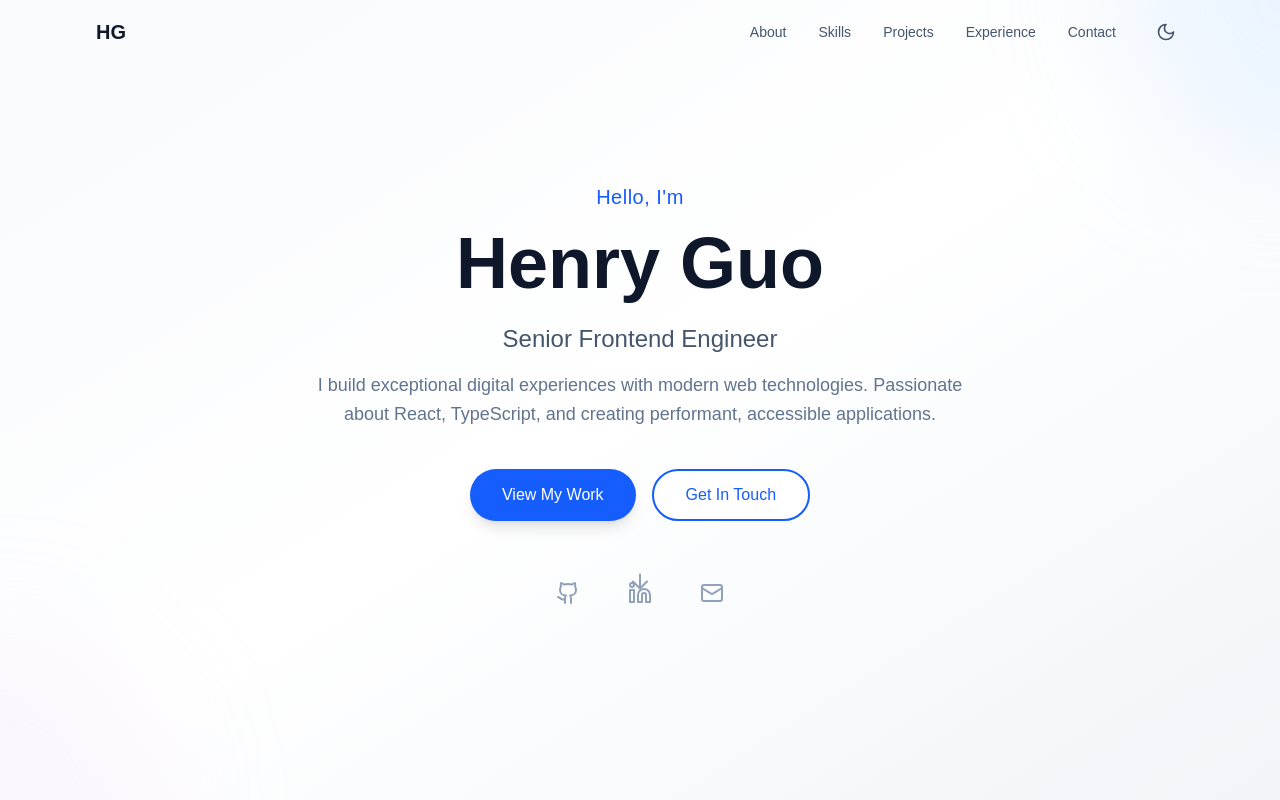
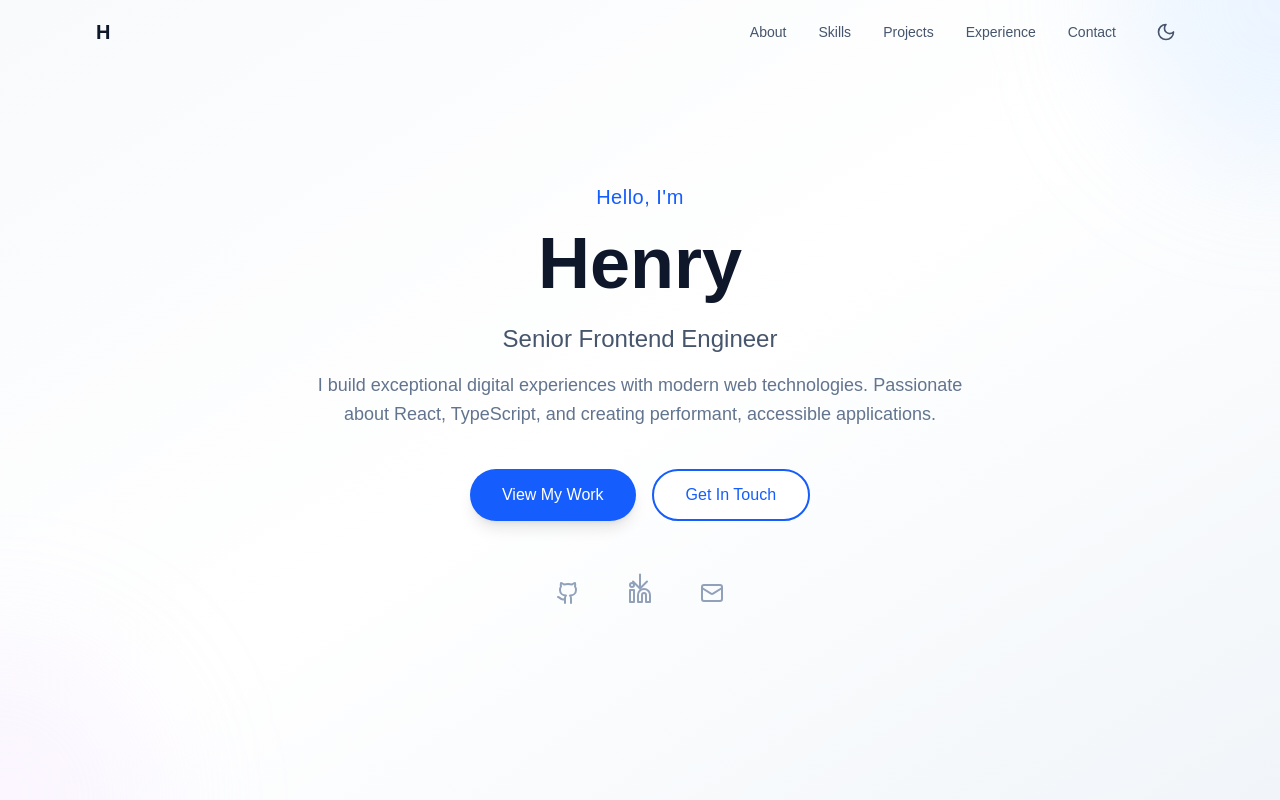
Before and after one commit to guoguinan/portfolio-projects, a Next.js app in the folder portfolio-website/: page / in a window 1280 px wide. Shown: the top 800 px of the page. Built offline with nearby package versions, Linux system fonts and the light colour scheme.

Commit message:
refactor: rename Henry Guo -> Henry, update logo H, email henry@example.com

```diff
--- a/portfolio-website/src/app/layout.tsx
+++ b/portfolio-website/src/app/layout.tsx
@@ -13,9 +13,9 @@ const geistMono = Geist_Mono({
 });
 
 export const metadata: Metadata = {
-  title: "Henry Guo - Senior Frontend Engineer",
+  title: "Henry - Senior Frontend Engineer",
   description:
-    "Portfolio of Henry Guo, a senior frontend engineer specializing in React, Next.js, TypeScript, and modern web technologies.",
+    "Portfolio of Henry, a senior frontend engineer specializing in React, Next.js, TypeScript, and modern web technologies.",
   keywords: [
     "frontend engineer",
     "react developer",
@@ -24,9 +24,9 @@ export const metadata: Metadata = {
     "web development",
     "remote work",
   ],
-  authors: [{ name: "Henry Guo" }],
+  authors: [{ name: "Henry" }],
   openGraph: {
-    title: "Henry Guo - Senior Frontend Engineer",
+    title: "Henry - Senior Frontend Engineer",
     description: "Building exceptional digital experiences with modern web technologies.",
     type: "website",
   },
--- a/portfolio-website/src/components/Contact.tsx
+++ b/portfolio-website/src/components/Contact.tsx
@@ -54,7 +54,7 @@ export default function Contact() {
                   </div>
                   <div>
                     <p className="text-sm text-slate-500 dark:text-slate-400">Email</p>
-                    <p className="text-slate-900 dark:text-white">henry.guo@example.com</p>
+                    <p className="text-slate-900 dark:text-white">henry@example.com</p>
                   </div>
                 </div>
                 <div className="flex items-center gap-4">
--- a/portfolio-website/src/components/Footer.tsx
+++ b/portfolio-website/src/components/Footer.tsx
@@ -8,7 +8,7 @@ export default function Footer() {
       <div className="max-w-6xl mx-auto px-4 sm:px-6 lg:px-8">
         <div className="flex flex-col sm:flex-row items-center justify-between gap-4">
           <p className="text-sm text-slate-600 dark:text-slate-400">
-            &copy; {new Date().getFullYear()} Henry Guo. All rights reserved.
+            &copy; {new Date().getFullYear()} Henry. All rights reserved.
           </p>
           <div className="flex items-center gap-2 text-sm text-slate-600 dark:text-slate-400">
             <span>Built with</span>
@@ -35,7 +35,7 @@ export default function Footer() {
               <Linkedin className="w-5 h-5" />
             </a>
             <a
-              href="mailto:henry.guo@example.com"
+              href="mailto:henry@example.com"
               className="text-slate-400 hover:text-blue-600 dark:hover:text-blue-400 transition-colors"
               aria-label="Email"
             >
--- a/portfolio-website/src/components/Hero.tsx
+++ b/portfolio-website/src/components/Hero.tsx
@@ -25,7 +25,7 @@ export default function Hero() {
             Hello, I&apos;m
           </h2>
           <h1 className="text-5xl sm:text-6xl md:text-7xl font-bold text-slate-900 dark:text-white mb-6">
-            Henry Guo
+            Henry
           </h1>
           <p className="text-xl sm:text-2xl text-slate-600 dark:text-slate-300 mb-4 font-light">
             Senior Frontend Engineer
@@ -72,7 +72,7 @@ export default function Hero() {
               <Linkedin className="w-6 h-6" />
             </a>
             <a
-              href="mailto:henry.guo@example.com"
+              href="mailto:henry@example.com"
               className="p-3 text-slate-400 hover:text-blue-600 dark:hover:text-blue-400 transition-colors"
               aria-label="Email"
             >
--- a/portfolio-website/src/components/Navigation.tsx
+++ b/portfolio-website/src/components/Navigation.tsx
@@ -44,7 +44,7 @@ export default function Navigation() {
             href="#hero"
             className="text-xl font-bold text-slate-900 dark:text-white hover:text-blue-600 dark:hover:text-blue-400 transition-colors"
           >
-            HG
+            H
           </a>
 
           {/* Desktop Navigation */}
```
